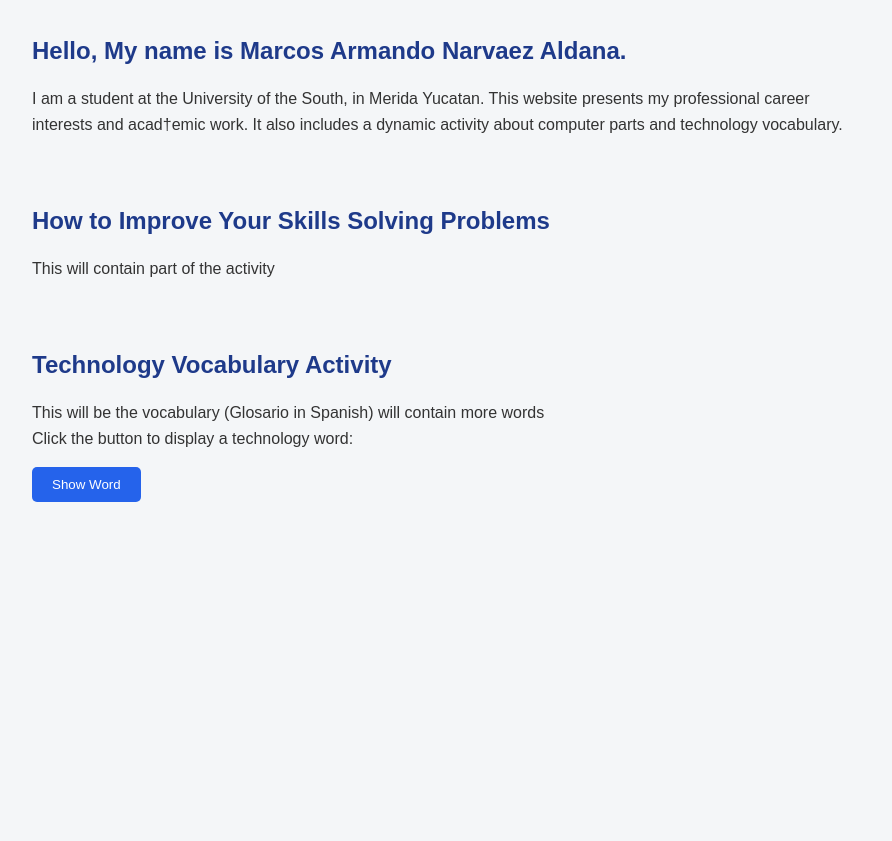
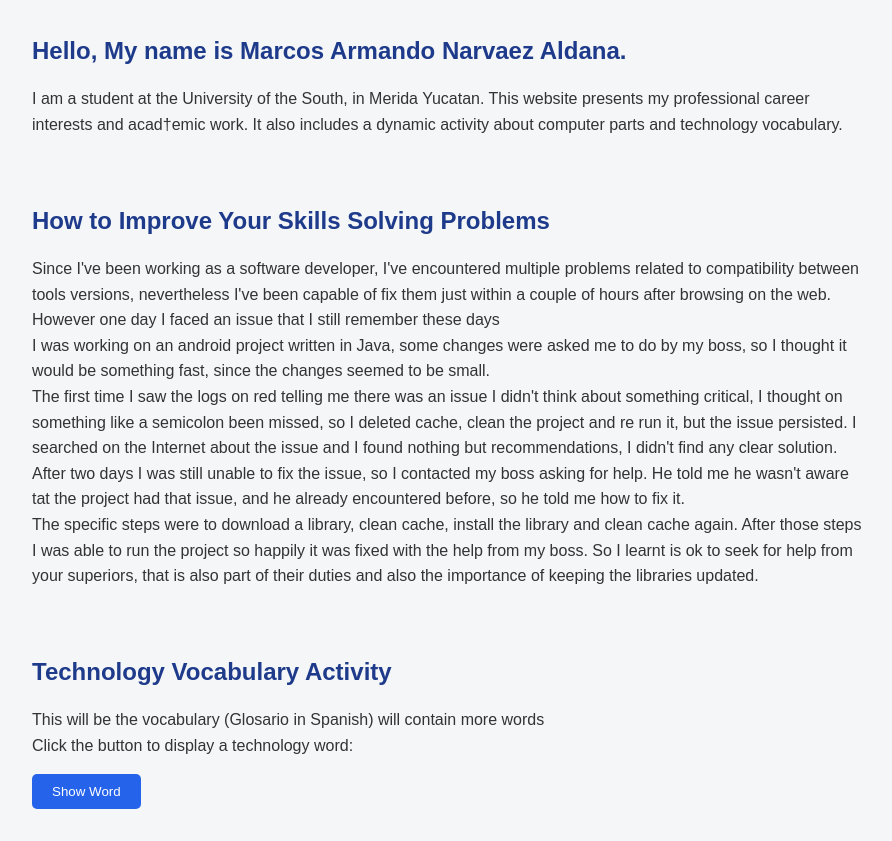
Before and after one commit to mnarvaezaldana/portfolio, a Next.js app in the folder my-portfolio/: page / in a window 1280 px wide. Shown: the whole page, without its empty margins (190-1082 px from the left). Before the commit the page ends 800 px from the top, so only its background shows below. Built offline with nearby package versions, Linux system fonts and the light colour scheme.

Commit message:
add document and text

```diff
--- a/my-portfolio/app/page.tsx
+++ b/my-portfolio/app/page.tsx
@@ -40,7 +40,26 @@ export default function Home() {
       <section id="essay" className="section">
         <h2>How to Improve Your Skills Solving Problems</h2>
         <p>
-          This will contain part of the activity
+          Since I've been working as a software developer, I've encountered multiple problems related to compatibility between tools versions, nevertheless
+          I've been capable of fix them just within a couple of hours after browsing on the web. However one day I faced an issue that I still remember these days
+        </p>
+        <p>
+          I was working on an android project written in Java, some changes were asked me to do by my boss, so I thought it would be something fast, since the changes
+          seemed to be small.
+        </p>
+        <p>
+          The first time I saw the logs on red telling me there was an issue I didn't think about something critical, I thought on something like a semicolon been missed,
+          so I deleted cache, clean the project and re run it, but the issue persisted. I searched on the Internet about the issue and I found nothing but recommendations,
+          I didn't find any clear solution.
+        </p>
+        <p>
+          After two days I was still unable to fix the issue, so I contacted my boss asking for help. He told me he wasn't aware tat the project had that issue, and he already
+          encountered before, so he told me how to fix it.
+        </p>
+        <p>
+          The specific steps were to download a library, clean cache, install the library and clean cache again. After those steps I was able to run the project so happily it was
+          fixed with the help from my boss. So I learnt is ok to seek for help from your superiors, that is also part of their duties and also the importance of keeping the libraries
+          updated.
         </p>
       </section>
 
```
